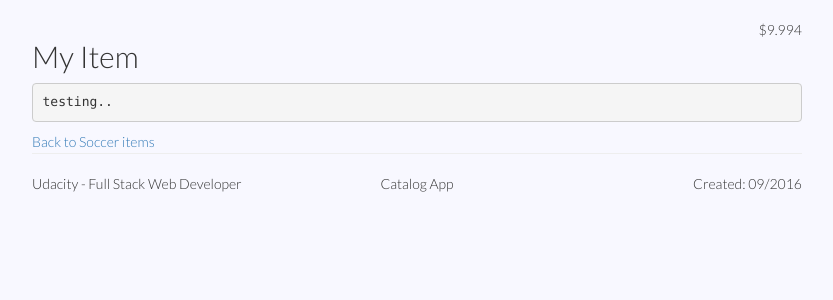
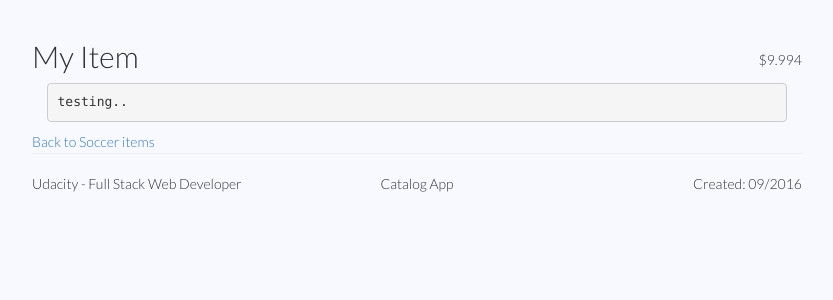
Before and after one commit to KonradSchieban/CatalogApp, a Flask app: a page that uses templates/base.html in a window 1280 px wide. Shown: the part 132-432 px from the top of the page, without its empty margins (223-1056 px from the left). Run offline with Flask 2, Linux system fonts and the light colour scheme; the visitor is signed in with stand-in values (Sample User, id 1); some libraries are stand-ins or nearby versions.

Commit message:
style for item page added

```diff
--- a/static/css_main.css
+++ b/static/css_main.css
@@ -4,6 +4,10 @@
     display: block;
     font-family: "Lato", sans-serif;
     background-color: ghostwhite;
+}
+
+header a{
+    text-decoration: none;
 }
 
 h3 {
@@ -27,3 +31,17 @@
 .flash li{
     list-style-type: none;
 }
+
+.item-link {
+    min-width: 60px;
+    float:left;
+}
+
+.item-description {
+    font-size: 14px;
+    margin: 0;
+}
+
+.item-price {
+    margin-top: 30px;
+}
```
